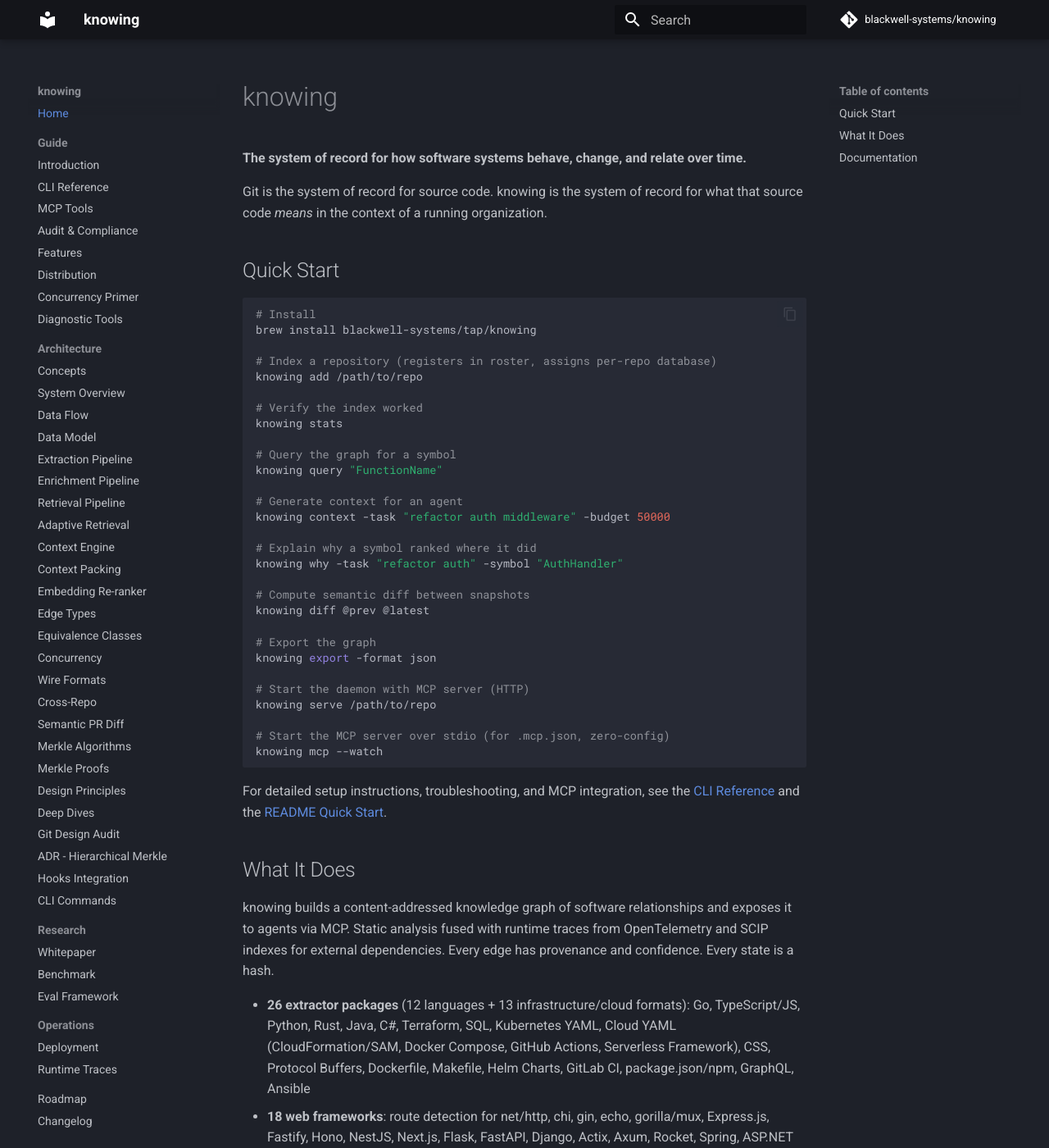
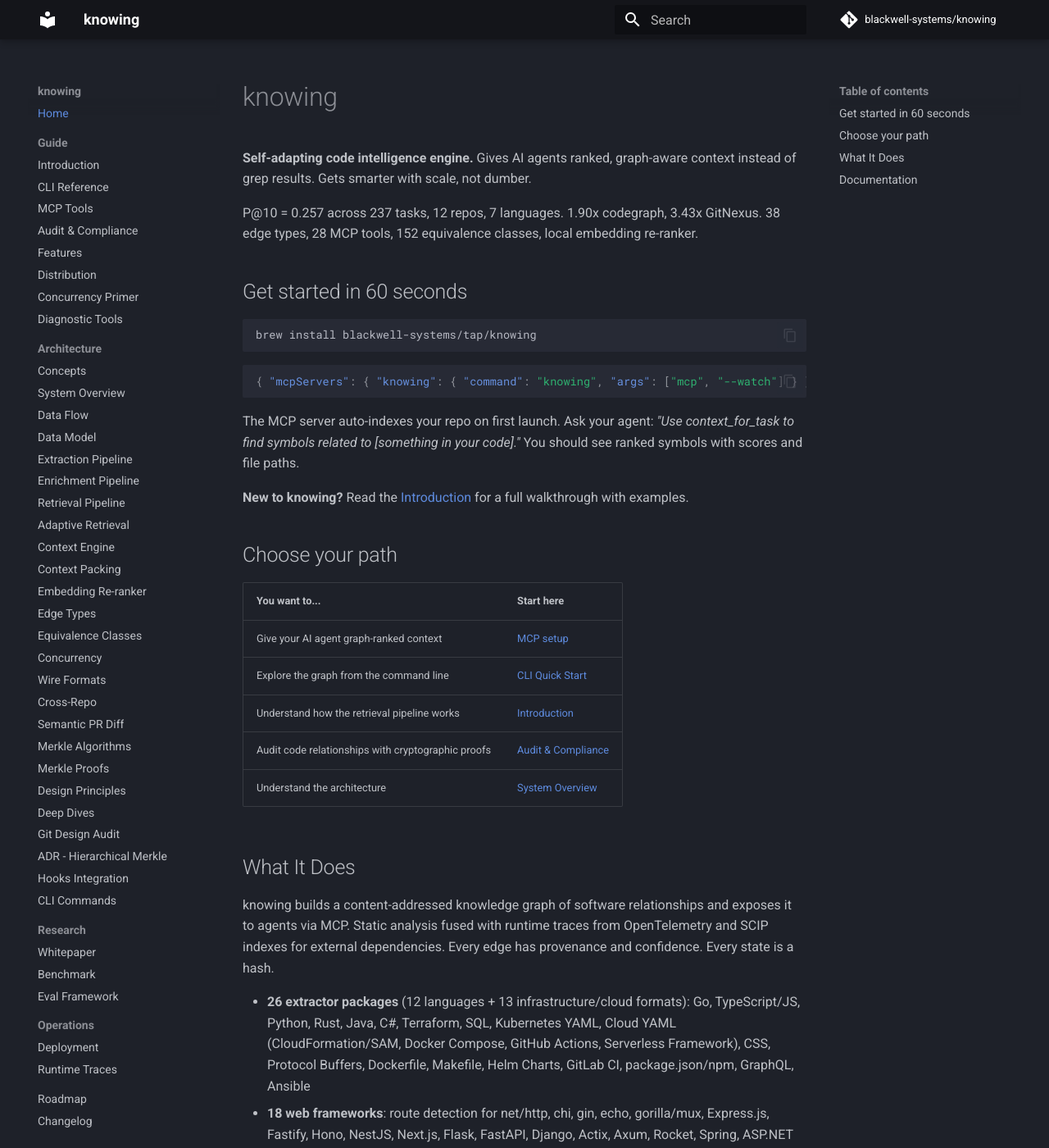
Before and after one commit to blackwell-systems/knowing, an MkDocs documentation site: the page built from docs/index.md, in a window 1280 px wide and 1400 px high. Shown: the whole window at 82% size. Built offline with MkDocs 1.6.1 and Material for MkDocs 9.7.7, drawn with Linux system fonts in a browser that asks for light colours; comment, search, counter and statistics services are not loaded.

Commit message:
docs: new user experience overhaul (Codex audit items 3-8)
README: add verification steps after MCP config, link to troubleshooting.
docs/index.md: "Choose your path" table, 60-second quick start, link to intro.
npm/PyPI READMEs: rewritten as install->verify->configure->first-query path.
distribution.md: split into public install guide + internal release-ops.md.
edge-types.md: 34 -> 38 edge types.
docs/internal/release-ops.md: CI secrets, marketing, awesome lists (moved from
distribution.md to keep public docs clean).

````diff
--- a/docs/index.md
+++ b/docs/index.md
@@ -1,45 +1,32 @@
 # knowing
 
-**The system of record for how software systems behave, change, and relate over time.**
+**Self-adapting code intelligence engine.** Gives AI agents ranked, graph-aware context instead of grep results. Gets smarter with scale, not dumber.
 
-Git is the system of record for source code. knowing is the system of record for what that source code *means* in the context of a running organization.
+P@10 = 0.257 across 237 tasks, 12 repos, 7 languages. 1.90x codegraph, 3.43x GitNexus. 38 edge types, 28 MCP tools, 152 equivalence classes, local embedding re-ranker.
 
-## Quick Start
+## Get started in 60 seconds
 
 ```bash
-# Install
 brew install blackwell-systems/tap/knowing
-
-# Index a repository (registers in roster, assigns per-repo database)
-knowing add /path/to/repo
-
-# Verify the index worked
-knowing stats
-
-# Query the graph for a symbol
-knowing query "FunctionName"
-
-# Generate context for an agent
-knowing context -task "refactor auth middleware" -budget 50000
-
-# Explain why a symbol ranked where it did
-knowing why -task "refactor auth" -symbol "AuthHandler"
-
-# Compute semantic diff between snapshots
-knowing diff @prev @latest
-
-# Export the graph
-knowing export -format json
-
-# Start the daemon with MCP server (HTTP)
-knowing serve /path/to/repo
-
-# Start the MCP server over stdio (for .mcp.json, zero-config)
-knowing mcp --watch
 ```
 
-For detailed setup instructions, troubleshooting, and MCP integration, see the
-[CLI Reference](guide/cli.md) and the [README Quick Start](../README.md#quick-start).
+```json
+{ "mcpServers": { "knowing": { "command": "knowing", "args": ["mcp", "--watch"] } } }
+```
+
+The MCP server auto-indexes your repo on first launch. Ask your agent: *"Use context_for_task to find symbols related to [something in your code]."* You should see ranked symbols with scores and file paths.
+
+**New to knowing?** Read the [Introduction](guide/introduction.md) for a full walkthrough with examples.
+
+## Choose your path
+
+| You want to... | Start here |
+|---|---|
+| Give your AI agent graph-ranked context | [MCP setup](guide/cli.md#mcp) |
+| Explore the graph from the command line | [CLI Quick Start](guide/cli.md#quick-start) |
+| Understand how the retrieval pipeline works | [Introduction](guide/introduction.md) |
+| Audit code relationships with cryptographic proofs | [Audit & Compliance](guide/audit-compliance.md) |
+| Understand the architecture | [System Overview](architecture/system-overview.md) |
 
 ## What It Does
 
````
Also changed, not shown: README.md (+12 -2 lines), docs/architecture/edge-types.md (+1 -1 lines), docs/guide/distribution.md (+21 -84 lines), docs/internal/release-ops.md (added, +70 -0 lines), npm/knowing/README.md (+32 -30 lines), pypi/README.md (+32 -45 lines).
